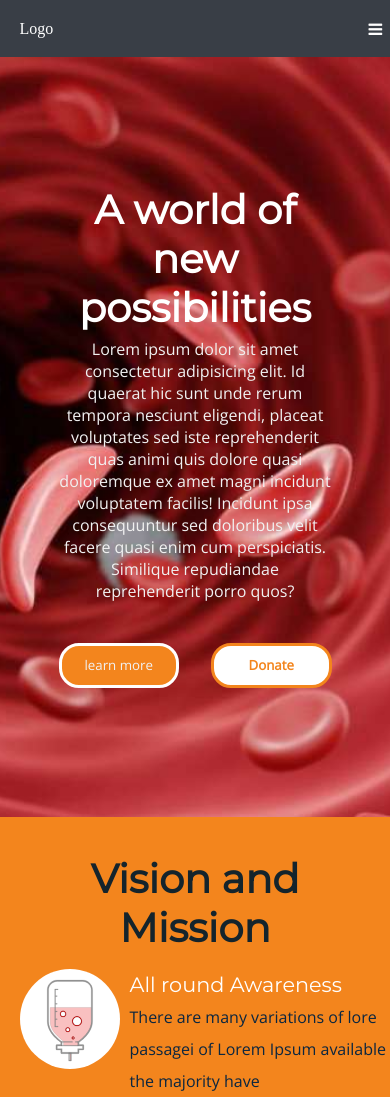
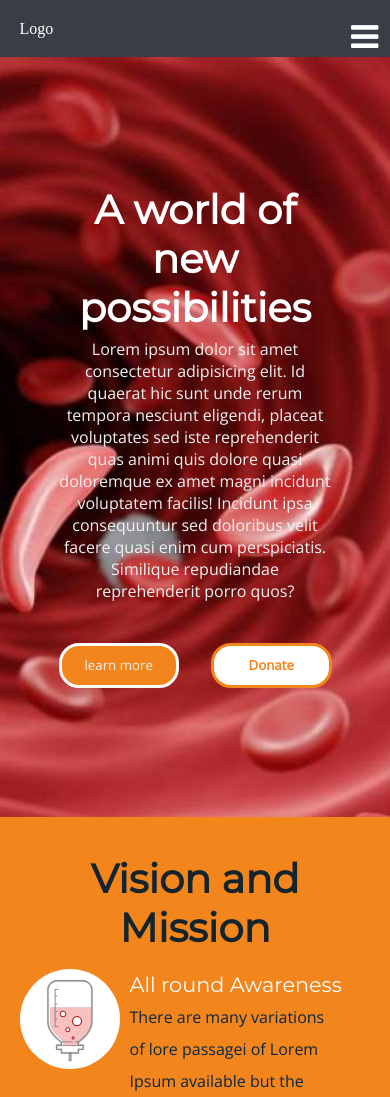
Before and after one commit to Popsicool/ngo_client, a React (Vite) app: page / in a window 390 px wide. Shown: the top 1097 px of the page. Built offline with nearby package versions, Linux system fonts and the light colour scheme.

Commit message:
fix hamburger menu size

```diff
--- a/src/styles/hero.css
+++ b/src/styles/hero.css
@@ -28,7 +28,8 @@
     display: flex;
     justify-content: space-between;
     gap: 2rem;
-    width: 40%;
+    width: 50%;
+    margin: 0 auto;
 }
 .hero-btn{
     background-color: #F3851D;
--- a/src/styles/mission.css
+++ b/src/styles/mission.css
@@ -54,7 +54,7 @@
         font-size: 1.3rem;
     }
     .mission-body{
-        width: 80%;
+        width: 50%;
     }
     .mission-right{
         padding-left: 2%;
--- a/src/styles/nav.css
+++ b/src/styles/nav.css
@@ -67,9 +67,10 @@
 }
 .hamguer{
     position: absolute;
-    right: 2%;
+    right: 3%;
     z-index: 30009999;
     color: #ffffff;
+    font-size: 2rem;
     top:2.5%;
 }
 .mobile-nav{
```
